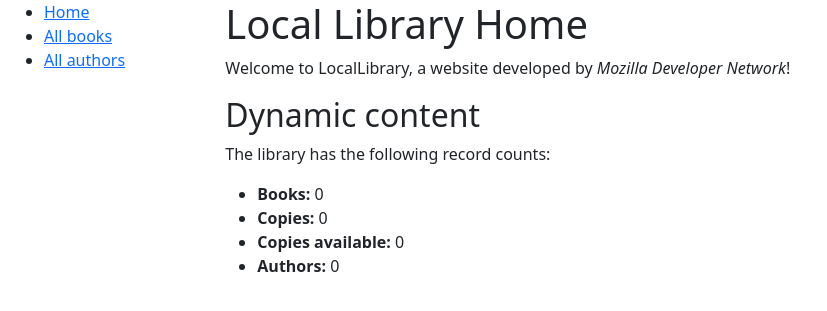
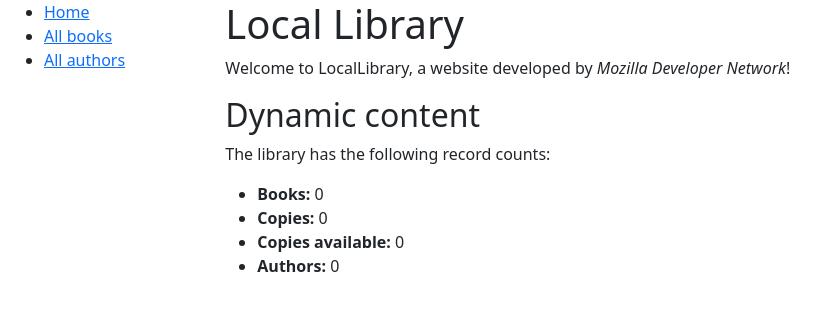
Before and after one commit to raykuo18/TaleMaker, a Django app: page /mywebsite/ in a window 1280 px wide. Shown: the top 311 px of the page, without its empty margins (0-827 px from the left). Run offline with Django 4.2, Linux system fonts and the light colour scheme; data that the repository does not hold is empty.

Commit message:
我把home拿掉了

```diff
--- a/LINEBot/mywebsite/templates/index.html
+++ b/LINEBot/mywebsite/templates/index.html
@@ -5,7 +5,7 @@
 {% endblock %}
 
 {% block content %}
-  <h1>Local Library Home</h1>
+  <h1>Local Library</h1>
   <p>Welcome to LocalLibrary, a website developed by <em>Mozilla Developer Network</em>!</p>
   <h2>Dynamic content</h2>
   <p>The library has the following record counts:</p>
```
